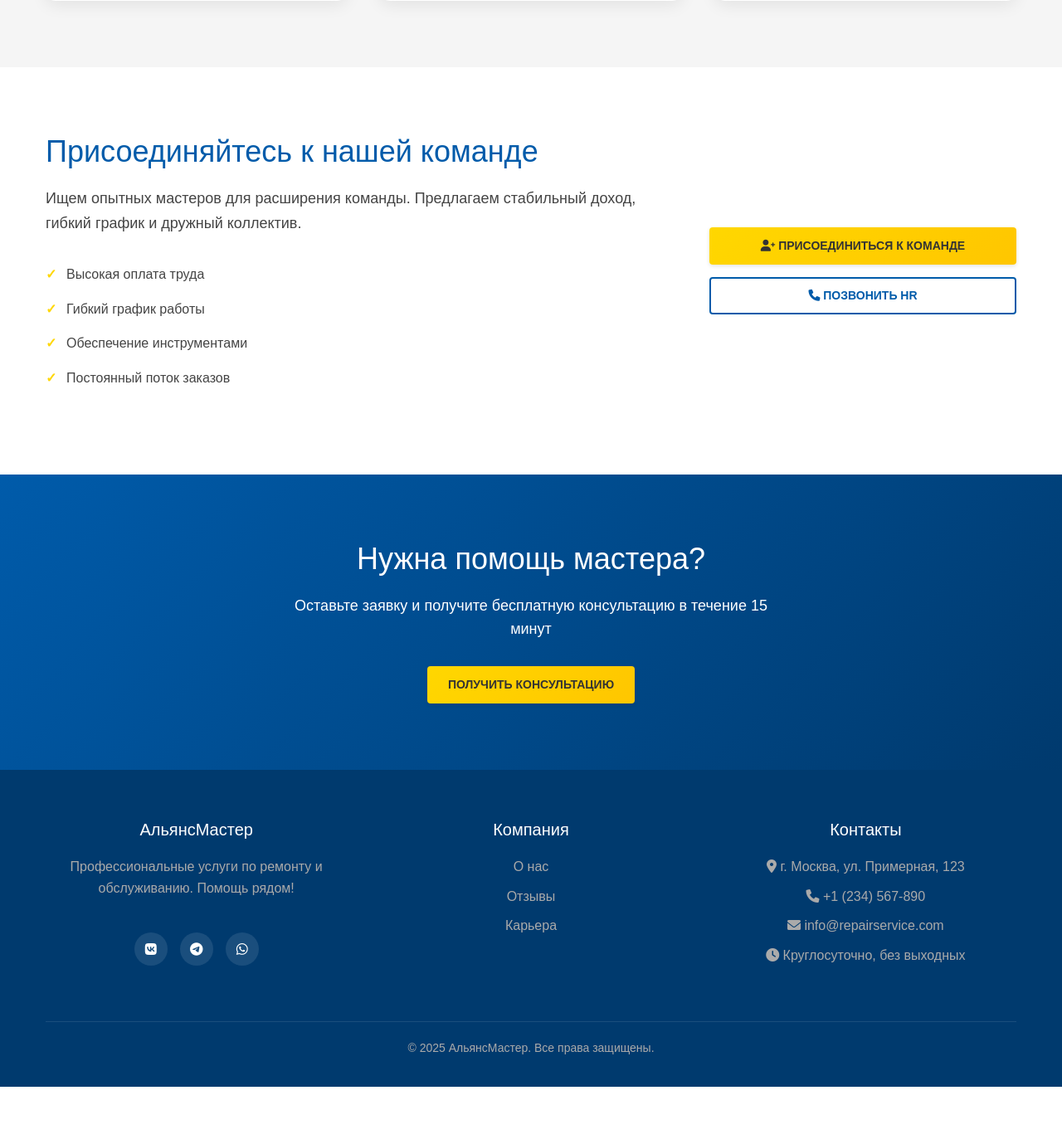
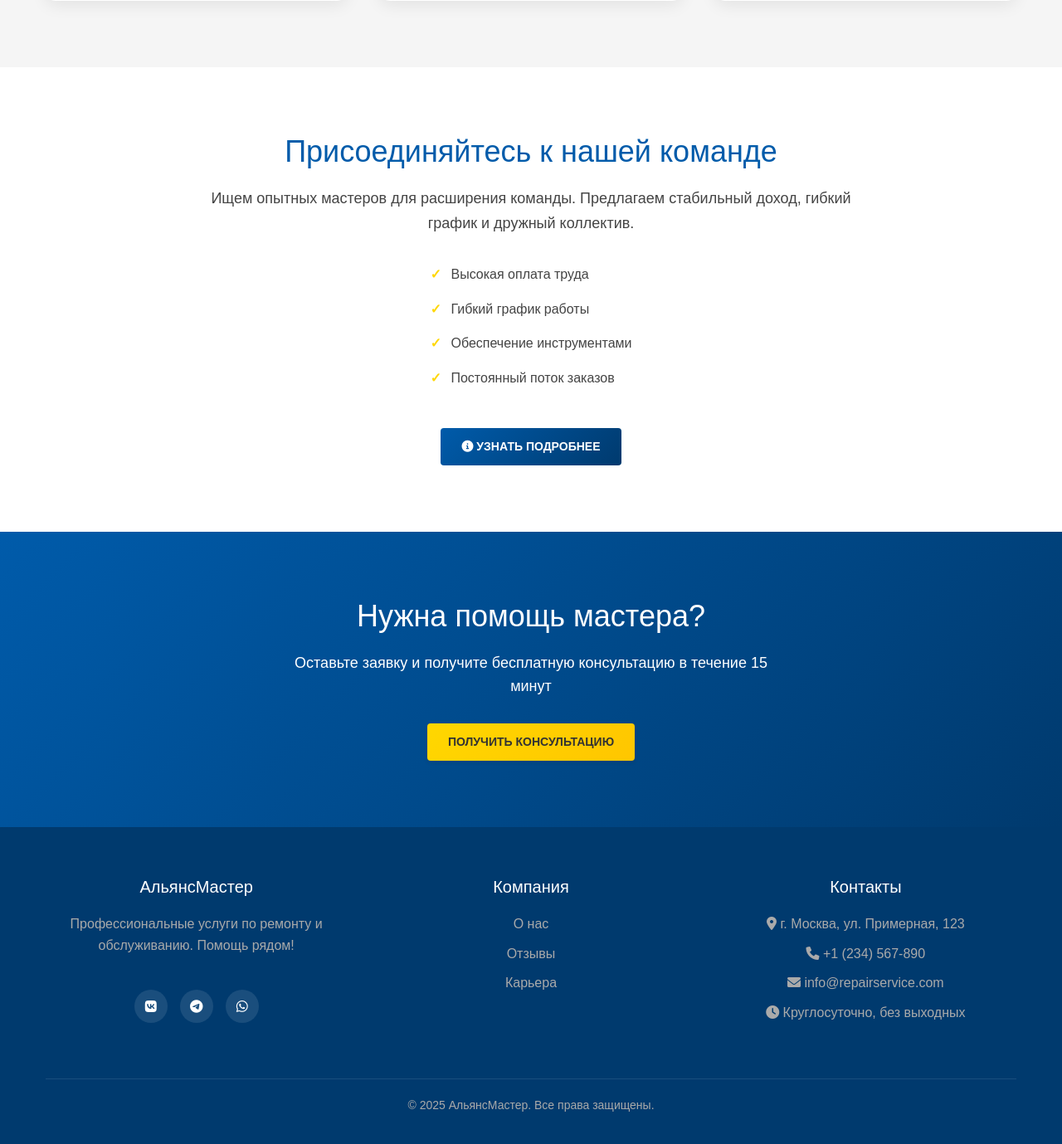
Before and after one commit to GrigoryKalinin/Home_master, a Django app: page /about/ in a window 1280 px wide. Shown: the part 3253-4632 px from the top of the page at 83% size. Before the commit the page ends 4563 px from the top, so only its background shows below. Run offline with Django 5.2, Linux system fonts and the light colour scheme; data that the repository does not hold is empty; some libraries are stand-ins or nearby versions.

Commit message:
Фото мастеров, пофиксил js хэдера, улучшил адаптацию футера

```diff
--- a/main/static/main/css/about_us.css
+++ b/main/static/main/css/about_us.css
@@ -291,13 +291,12 @@
 
 .join-team {
   padding: 80px 0;
+  text-align: center;
 }
 
 .join-content {
-  display: grid;
-  grid-template-columns: 2fr 1fr;
-  gap: 60px;
-  align-items: center;
+  max-width: 800px;
+  margin: 0 auto;
 }
 
 .join-text h2 {
@@ -316,6 +315,9 @@
 .join-text ul {
   list-style: none;
   padding: 0;
+  display: inline-block;
+  text-align: left;
+  margin-bottom: 40px;
 }
 
 .join-text li {
@@ -334,9 +336,13 @@
 }
 
 .join-actions {
-  display: flex;
-  flex-direction: column;
-  gap: 15px;
+  text-align: center;
+}
+
+.join-actions .btn {
+  display: inline-block;
+  width: auto;
+  min-width: 200px;
 }
 
 .cta {
@@ -361,8 +367,7 @@
 
 /* Адаптивность */
 @media (max-width: 992px) {
-  .mission-content,
-  .join-content {
+  .mission-content {
     grid-template-columns: 1fr;
     gap: 40px;
   }
--- a/main/templates/main/about_us.html
+++ b/main/templates/main/about_us.html
@@ -153,7 +153,7 @@
     <div class="team-grid">
       <div class="team-member">
         <div class="member-photo">
-          <img src="{% static 'images/team-1.jpg' %}" alt="Алексей Иванов">
+          <img src="{% static 'images/alex.png' %}" alt="Алексей Иванов">
         </div>
         <div class="member-info">
           <h3>Алексей Иванов</h3>
@@ -167,7 +167,7 @@
       </div>
       <div class="team-member">
         <div class="member-photo">
-          <img src="{% static 'images/team-2.jpg' %}" alt="Михаил Петров">
+          <img src="{% static 'images/mihail.png' %}" alt="Михаил Петров">
         </div>
         <div class="member-info">
           <h3>Михаил Петров</h3>
@@ -181,7 +181,7 @@
       </div>
       <div class="team-member">
         <div class="member-photo">
-          <img src="{% static 'images/team-3.jpg' %}" alt="Дмитрий Сидоров">
+          <img src="{% static 'images/dima.png' %}" alt="Дмитрий Сидоров">
         </div>
         <div class="member-info">
           <h3>Дмитрий Сидоров</h3>
@@ -211,16 +211,12 @@
           <li>Постоянный поток заказов</li>
         </ul>
       </div>
-      <div class="join-actions">
-        <button class="btn btn-primary" data-bs-toggle="modal" data-bs-target="#joinModal">
-          <i class="fas fa-user-plus"></i>
-          Присоединиться к команде
-        </button>
-        <a href="tel:+74951234567" class="btn btn-outline">
-          <i class="fas fa-phone"></i>
-          Позвонить HR
-        </a>
-      </div>
+    </div>
+    <div class="join-actions">
+      <a href="{% url 'main:job_application' %}" class="btn btn-secondary">
+        <i class="fas fa-info-circle"></i>
+        Узнать подробнее
+      </a>
     </div>
   </div>
 </section>
--- a/main/templates/main/landing.html
+++ b/main/templates/main/landing.html
@@ -97,7 +97,7 @@
       </div>
       <p>"Очень доволен работой мастера по сантехнике. Приехал вовремя, быстро нашел проблему и устранил ее. Цена соответствовала озвученной заранее. Рекомендую!"</p>
       <div class="testimonial-author">
-        <div class="author-avatar" style="background-image: url('https://example.com/avatar1.jpg');"></div>
+        <div class="author-avatar" style="background-image: url('{% static "images/Sasha.jpg" %}');"></div>
         <div class="author-info">
           <h4>Александр Петров</h4>
           <p>Москва</p>
@@ -114,7 +114,7 @@
       </div>
       <p>"Заказывала сборку кухни из IKEA. Мастер приехал точно в назначенное время, работал аккуратно и профессионально. Кухня собрана идеально, все работает. Спасибо!"</p>
       <div class="testimonial-author">
-        <div class="author-avatar" style="background-image: url('https://example.com/avatar2.jpg');"></div>
+        <div class="author-avatar" style="background-image: url('{% static "images/Elena.jpg" %}');"></div>
         <div class="author-info">
           <h4>Елена Смирнова</h4>
           <p>Санкт-Петербург</p>
@@ -131,7 +131,7 @@
       </div>
       <p>"Вызвал электрика для замены проводки в квартире. Работа выполнена качественно, все аккуратно, мусор убрали после себя. Цена немного выше средней, но качество того стоит."</p>
       <div class="testimonial-author">
-        <div class="author-avatar" style="background-image: url('https://example.com/avatar3.jpg');"></div>
+        <div class="author-avatar" style="background-image: url('{% static "images/Dima.jpg" %}');"></div>
         <div class="author-info">
           <h4>Дмитрий Иванов</h4>
           <p>Казань</p>
--- a/static/css/footer.css
+++ b/static/css/footer.css
@@ -7,9 +7,16 @@ footer {
 
 .footer-content {
   display: grid;
-  grid-template-columns: repeat(auto-fit, minmax(250px, 1fr));
+  grid-template-columns: repeat(3, 1fr);
   gap: 40px;
   margin-bottom: 40px;
+}
+
+@media (max-width: 768px) {
+  .footer-content {
+    grid-template-columns: 1fr;
+    gap: 30px;
+  }
 }
 
 .footer-column {
--- a/static/js/header.js
+++ b/static/js/header.js
@@ -21,7 +21,7 @@ document.addEventListener('DOMContentLoaded', function() {
       if (this.closest('.services-dropdown') || this.closest('.user-menu-item')) {
         return;
       }
-      if (window.innerWidth <= 768) {
+      if (window.innerWidth <= 862) {
         menu.classList.remove('mobile-menu-open');
       }
     });
@@ -29,7 +29,7 @@ document.addEventListener('DOMContentLoaded', function() {
 
   // Функция для сброса мобильного меню при изменении размера экрана
   function handleResize() {
-    if (window.innerWidth > 768) {
+    if (window.innerWidth > 862) {
       menu.classList.remove('mobile-menu-open');
     }
   }
```
Also changed, not shown: static/images/alex.png (added), static/images/dima.png (added), static/images/mihail.png (added).
